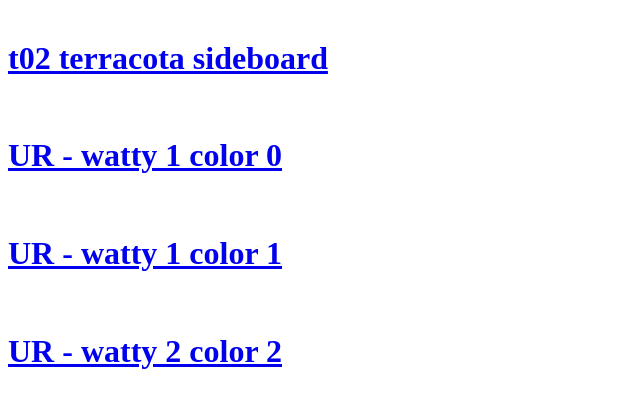
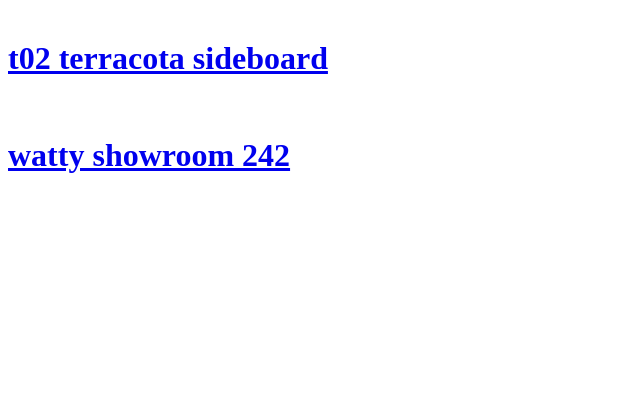
Before and after one commit to kermox/tylko-deeplinks, a plain HTML site: page index.html in a window 1280 px wide. Shown: the part 667-1074 px from the top of the page, without its empty margins (0-640 px from the left). After the commit the page ends 889 px from the top, so only its background shows below. Drawn offline with Linux system fonts and the light colour scheme.

Commit message:
watty deep

```diff
--- a/index.html
+++ b/index.html
@@ -16,9 +16,11 @@
 <h1> <a href="https://tylko.com/shelf/1657817/?color=0&ar=0">t02 white sideboard</a></h1></br>
 <h1> <a href="https://tylko.com/shelf/1657820/?color=1&ar=0">t02 terracota sideboard</a></h1></br>
 
-<h1> <a href="https://tylko.com/wardrobe/1/?color=0&ar=0">UR - watty 1 color 0</a></h1></br>
-<h1> <a href="https://tylko.com/wardrobe/1/?color=1&ar=0">UR - watty 1 color 1</a></h1></br>
-<h1> <a href="https://tylko.com/wardrobe/2/?color=2&ar=0">UR - watty 2 color 2</a></h1></br>
+<!-- <h1> <a href="https://tylko.com/wardrobe/1/?color=0&ar=0">UR - watty 1 color 0</a></h1></br> -->
+<!-- <h1> <a href="https://tylko.com/wardrobe/1/?color=1&ar=0">UR - watty 1 color 1</a></h1></br> -->
+<!-- <h1> <a href="https://tylko.com/wardrobe/2/?color=2&ar=0">UR - watty 2 color 2</a></h1></br> -->
+
+<h1> <a href="tylkoapp://wardrobe/242/?color=0&ar=0">watty showroom 242</a></h1></br>
 
 <!--
 <h1> <a href="https://tylko.com/shelf/bookcases/1429438/?cv=1&board=cat_all__type_all__id_4270">UR - shelf/bookcases TEST</a></h1></br> -->
```
